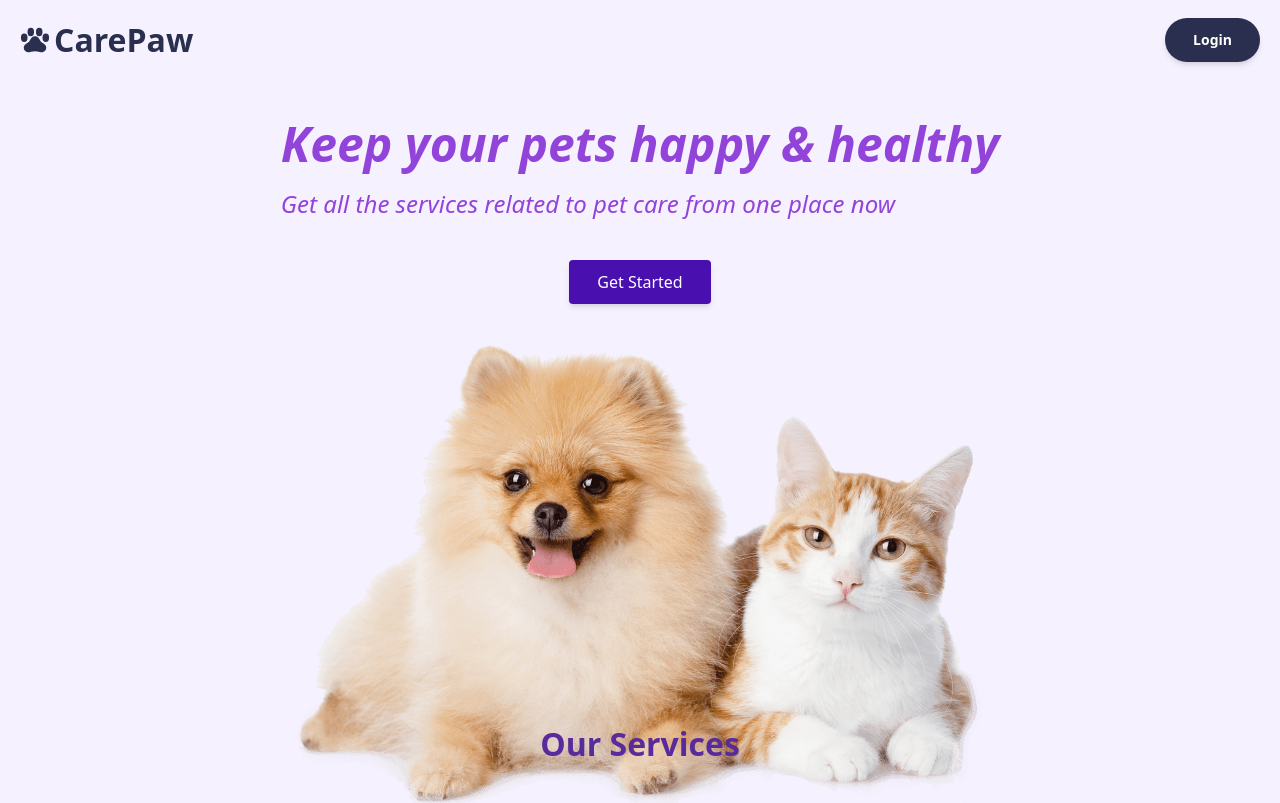
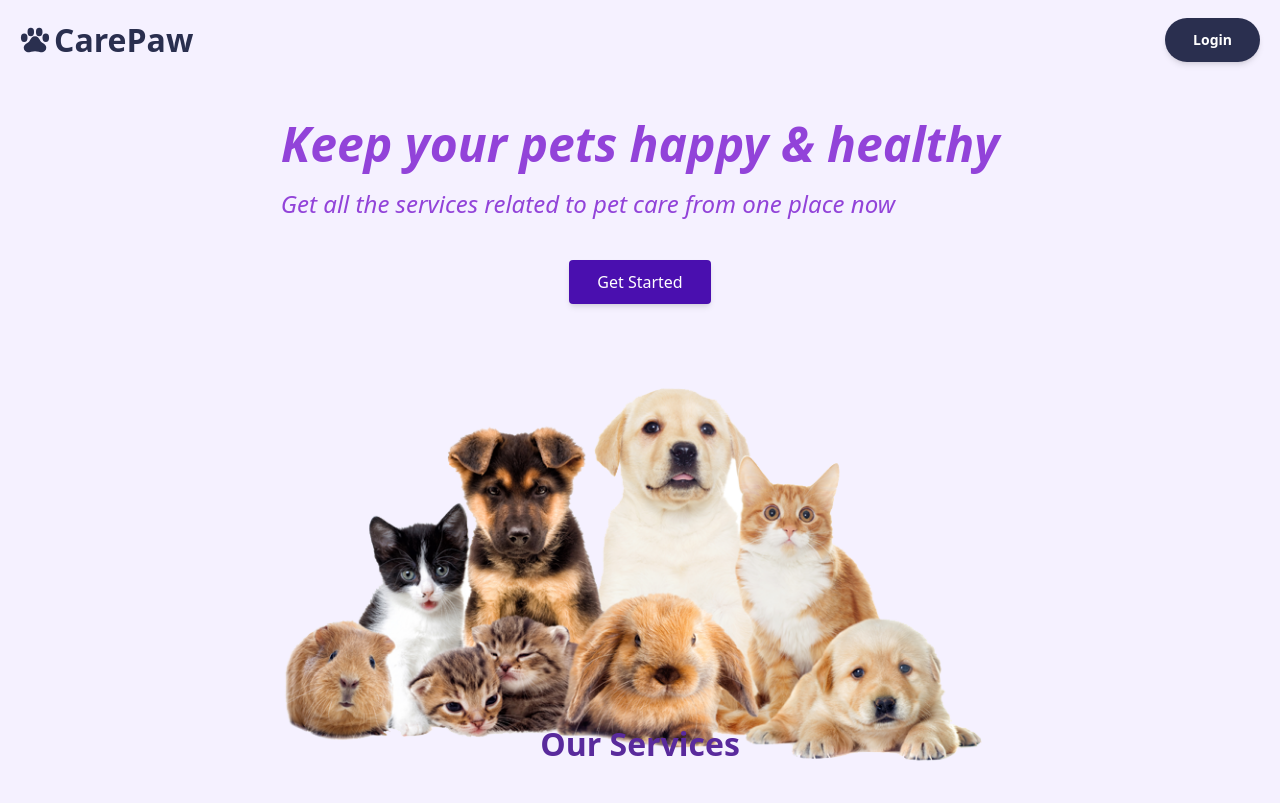
Before and after one commit to AnjaleeNeelika/Pet_Care_App, a React (Vite) app in the folder frontend/: page / in a window 1280 px wide. Shown: the top 803 px of the page. Built offline with nearby package versions, Linux system fonts and the light colour scheme.

Commit message:
Updates in LandingPage

```diff
--- a/frontend/src/pages/LandingPage.jsx
+++ b/frontend/src/pages/LandingPage.jsx
@@ -1,6 +1,7 @@
 import React from 'react'
 import Navbar from '../components/Navbar'
 import { Link } from 'react-router-dom'
+import Pets1 from '../assets/images/Pets1.png'
 import CatAndDog3 from '../assets/images/Cat&Dog3.png'
 import PetClinicImg1 from '../assets/images/pet-clinic-1.jpg'
 import PetPharmacyImg1 from "../assets/images/pet-pharmacy-2.jpg"
@@ -29,7 +30,7 @@ const LandingPage = () => {
                         </Link>
                     </div>
                 </div>
-                <img src={CatAndDog3} className='h-full w-auto' />
+                <img src={Pets1} className='h-full w-auto' />
             </div>
 
             <div className='w-full p-20'>
```
Also changed, not shown: frontend/src/assets/images/Pets1.png (added).
